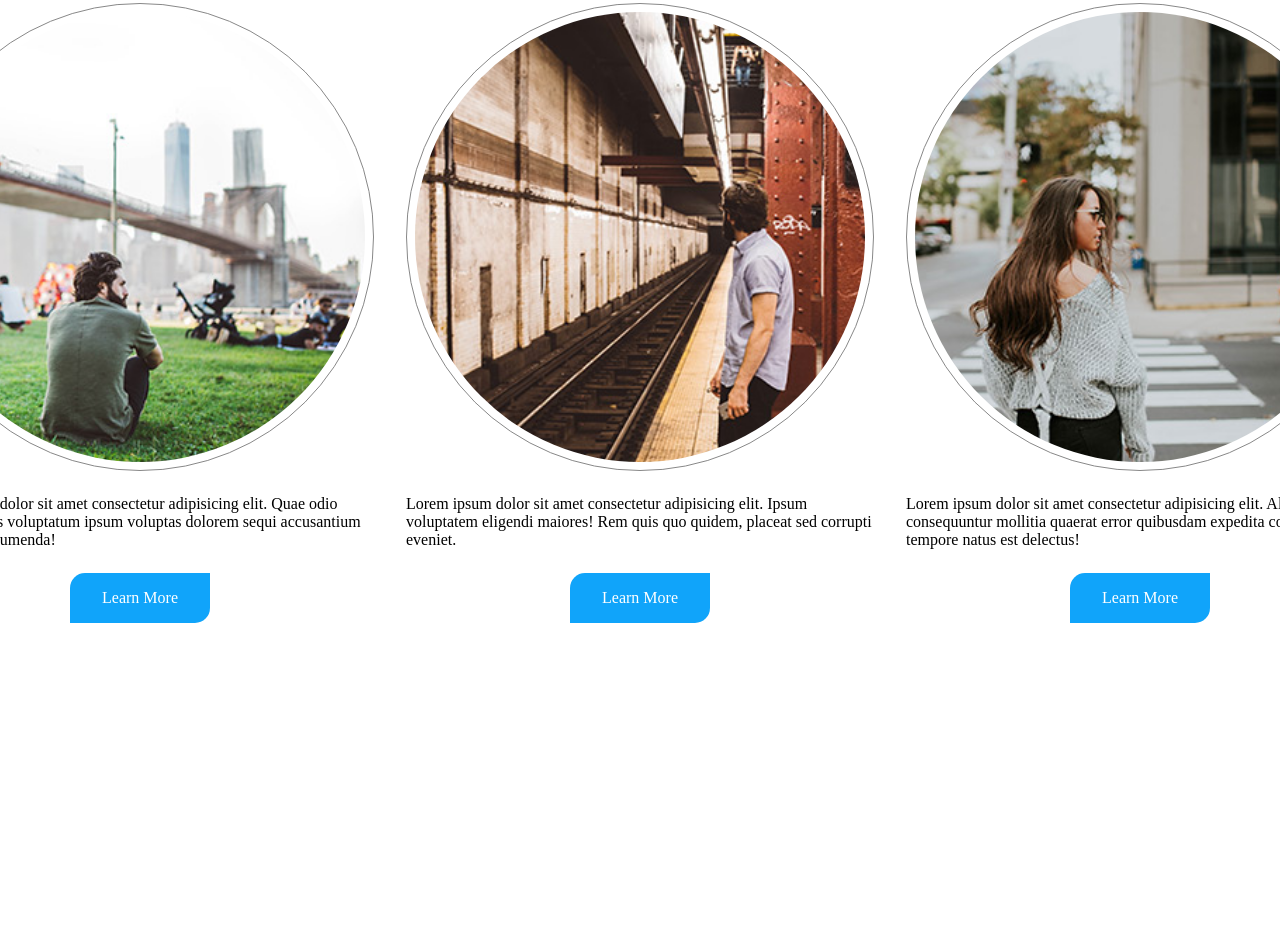
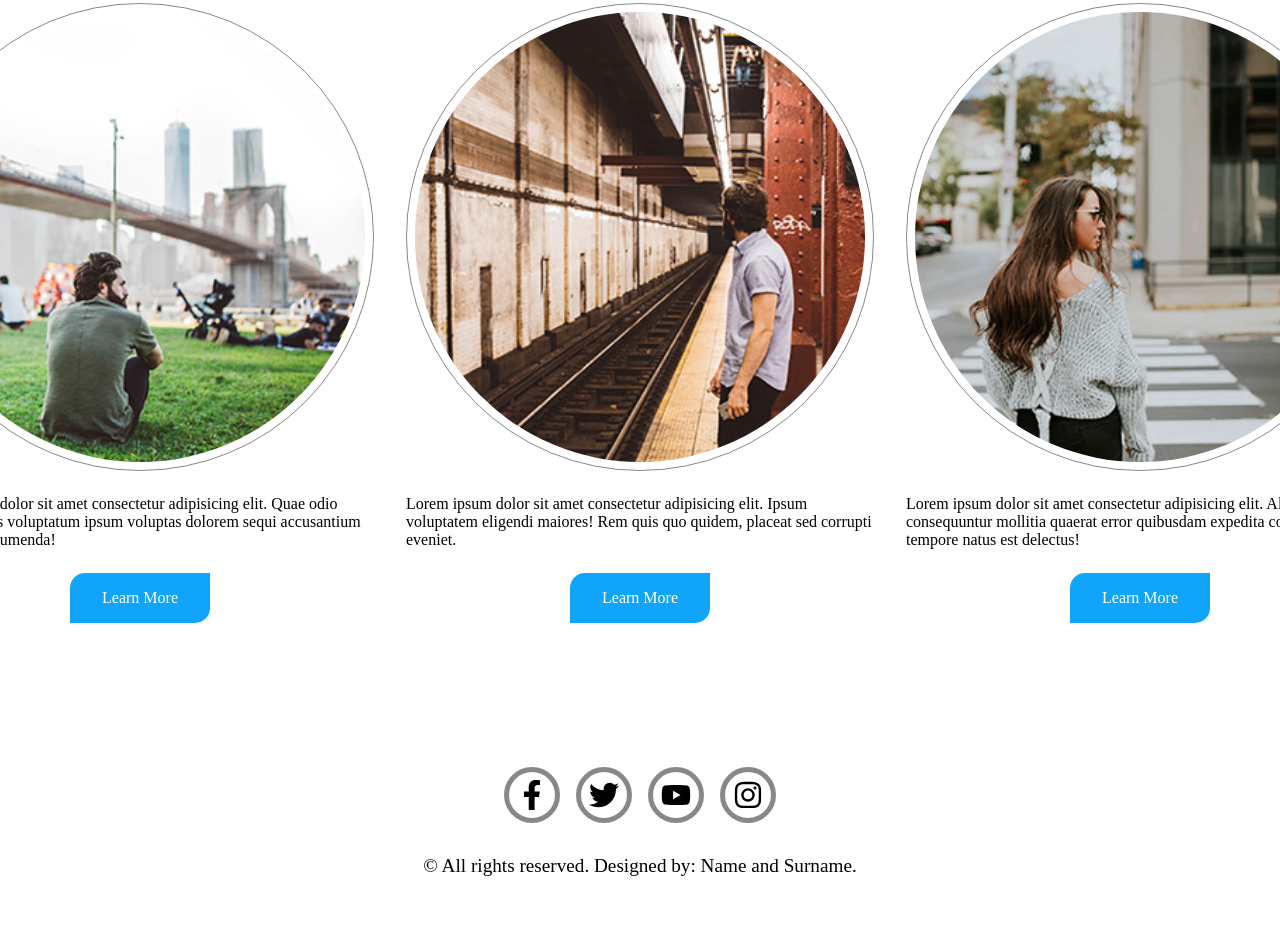
Before and after one commit to TimNik96/napredniKurs, a plain HTML site: page flex/vezbanje/index.html in a window 1280 px wide. Shown: the part 1668-2593 px from the top of the page. Before the commit the page ends 2387 px from the top, so only its background shows below. Drawn offline with Linux system fonts and the light colour scheme.

Commit message:
finish footer in flex practice task

```diff
--- a/flex/vezbanje/index.css
+++ b/flex/vezbanje/index.css
@@ -120,3 +120,36 @@ main section {
 .lastSection .content {
     align-items: center;
 }
+
+footer {
+    padding: 3rem 0;
+    display: flex;
+    flex-direction: column;
+    justify-content: center;
+    align-items: center;
+    row-gap: 2rem;
+}
+
+.icons {
+    display: flex;
+    justify-content: center;
+    column-gap: 1rem;
+}
+
+.svg-container {
+    border: 5px solid #888;
+    border-radius: 50%;
+    padding: .5rem;
+    display: flex;
+    justify-content: center;
+    align-items: center;
+}
+
+.svg-container svg {
+    width: 30px;
+    height: 30px;
+}
+
+.text-content {
+    font-size: 1.2rem;
+}
--- a/flex/vezbanje/index.html
+++ b/flex/vezbanje/index.html
@@ -89,5 +89,24 @@
             </section>
         </section>
     </main>
+    <footer>
+        <div class="icons">
+            <div class="svg-container">
+                <svg xmlns="http://www.w3.org/2000/svg" viewBox="0 0 320 512"><path d="M279.14 288l14.22-92.66h-88.91v-60.13c0-25.35 12.42-50.06 52.24-50.06h40.42V6.26S260.43 0 225.36 0c-73.22 0-121.08 44.38-121.08 124.72v70.62H22.89V288h81.39v224h100.17V288z"/></svg>
+            </div>
+            <div class="svg-container">
+                <svg xmlns="http://www.w3.org/2000/svg" viewBox="0 0 512 512"><path d="M459.37 151.716c.325 4.548.325 9.097.325 13.645 0 138.72-105.583 298.558-298.558 298.558-59.452 0-114.68-17.219-161.137-47.106 8.447.974 16.568 1.299 25.34 1.299 49.055 0 94.213-16.568 130.274-44.832-46.132-.975-84.792-31.188-98.112-72.772 6.498.974 12.995 1.624 19.818 1.624 9.421 0 18.843-1.3 27.614-3.573-48.081-9.747-84.143-51.98-84.143-102.985v-1.299c13.969 7.797 30.214 12.67 47.431 13.319-28.264-18.843-46.781-51.005-46.781-87.391 0-19.492 5.197-37.36 14.294-52.954 51.655 63.675 129.3 105.258 216.365 109.807-1.624-7.797-2.599-15.918-2.599-24.04 0-57.828 46.782-104.934 104.934-104.934 30.213 0 57.502 12.67 76.67 33.137 23.715-4.548 46.456-13.32 66.599-25.34-7.798 24.366-24.366 44.833-46.132 57.827 21.117-2.273 41.584-8.122 60.426-16.243-14.292 20.791-32.161 39.308-52.628 54.253z"/></svg>
+            </div>
+            <div class="svg-container">
+                <svg xmlns="http://www.w3.org/2000/svg" viewBox="0 0 576 512"><path d="M549.655 124.083c-6.281-23.65-24.787-42.276-48.284-48.597C458.781 64 288 64 288 64S117.22 64 74.629 75.486c-23.497 6.322-42.003 24.947-48.284 48.597-11.412 42.867-11.412 132.305-11.412 132.305s0 89.438 11.412 132.305c6.281 23.65 24.787 41.5 48.284 47.821C117.22 448 288 448 288 448s170.78 0 213.371-11.486c23.497-6.321 42.003-24.171 48.284-47.821 11.412-42.867 11.412-132.305 11.412-132.305s0-89.438-11.412-132.305zm-317.51 213.508V175.185l142.739 81.205-142.739 81.201z"/></svg>
+            </div>
+            <div class="svg-container">
+                <svg xmlns="http://www.w3.org/2000/svg" viewBox="0 0 448 512"><path d="M224.1 141c-63.6 0-114.9 51.3-114.9 114.9s51.3 114.9 114.9 114.9S339 319.5 339 255.9 287.7 141 224.1 141zm0 189.6c-41.1 0-74.7-33.5-74.7-74.7s33.5-74.7 74.7-74.7 74.7 33.5 74.7 74.7-33.6 74.7-74.7 74.7zm146.4-194.3c0 14.9-12 26.8-26.8 26.8-14.9 0-26.8-12-26.8-26.8s12-26.8 26.8-26.8 26.8 12 26.8 26.8zm76.1 27.2c-1.7-35.9-9.9-67.7-36.2-93.9-26.2-26.2-58-34.4-93.9-36.2-37-2.1-147.9-2.1-184.9 0-35.8 1.7-67.6 9.9-93.9 36.1s-34.4 58-36.2 93.9c-2.1 37-2.1 147.9 0 184.9 1.7 35.9 9.9 67.7 36.2 93.9s58 34.4 93.9 36.2c37 2.1 147.9 2.1 184.9 0 35.9-1.7 67.7-9.9 93.9-36.2 26.2-26.2 34.4-58 36.2-93.9 2.1-37 2.1-147.8 0-184.8zM398.8 388c-7.8 19.6-22.9 34.7-42.6 42.6-29.5 11.7-99.5 9-132.1 9s-102.7 2.6-132.1-9c-19.6-7.8-34.7-22.9-42.6-42.6-11.7-29.5-9-99.5-9-132.1s-2.6-102.7 9-132.1c7.8-19.6 22.9-34.7 42.6-42.6 29.5-11.7 99.5-9 132.1-9s102.7-2.6 132.1 9c19.6 7.8 34.7 22.9 42.6 42.6 11.7 29.5 9 99.5 9 132.1s2.7 102.7-9 132.1z"/></svg>
+            </div>
+        </div>
+        <p class="text-content">
+            &copy; All rights reserved. Designed by: Name and Surname.
+        </p>
+    </footer>
 </body>
 </html>
```
